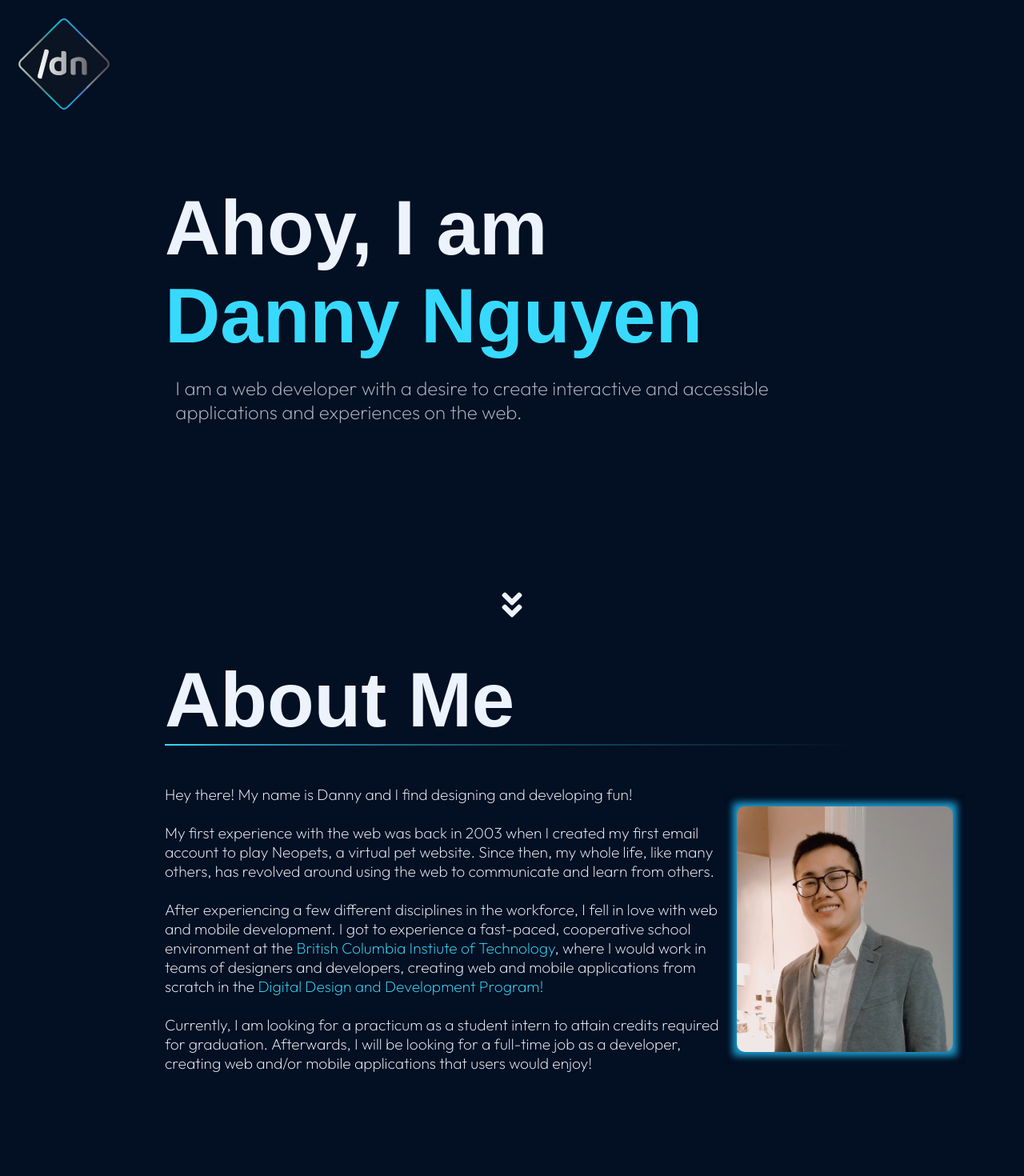
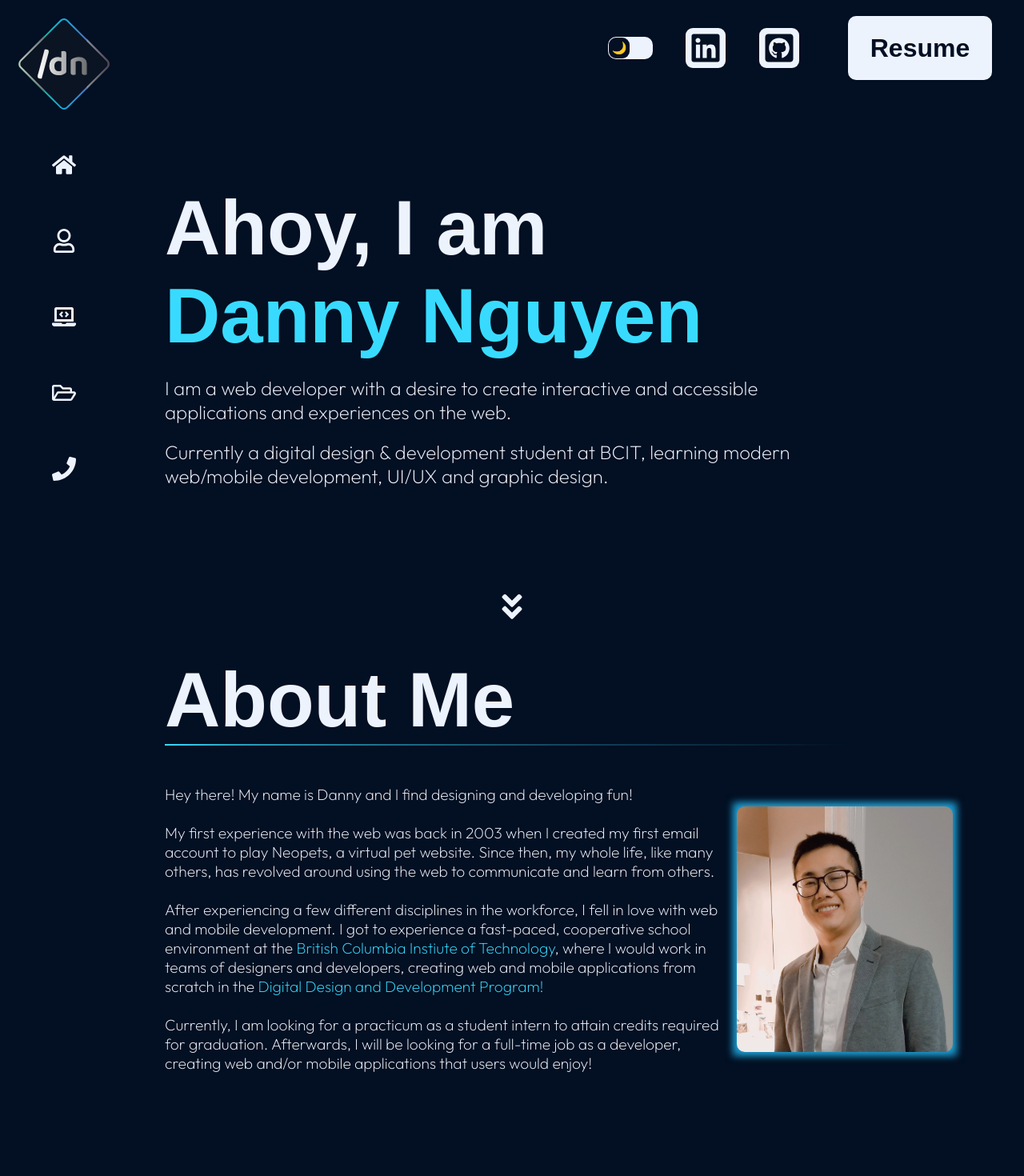
Before and after one commit to dnguyen130/portfolio, a Next.js app: page / in a window 1280 px wide. Shown: the top 1470 px of the page at 80% size. Built offline with nearby package versions, Linux system fonts and the light colour scheme; a web font is replaced by a local one.

Commit message:
removed observer and some extra imports

```diff
--- a/components/AboutMe/index.js
+++ b/components/AboutMe/index.js
@@ -4,8 +4,7 @@ import { useEffect } from "react";
 import { useTheme } from "../../utils/provider";
 import { site_theme } from "../../utils/variables";
 
-import { useAnimation, motion } from "framer-motion";
-import { useInView } from "react-intersection-observer";
+import { motion } from "framer-motion";
 
 const AboutMeCont = styled.div`
   display: flex;
@@ -56,18 +55,10 @@ const variants = {
 const AboutMe = ({}) => {
 
   const {theme} = useTheme();
-  const controls = useAnimation();
-  const [ref, inView] = useInView();
-
-  useEffect(() => {
-    if(inView) {
-      controls.start("visible"); }
-  }, [controls, inView]
-  )
 
   return (
     <AboutMeCont>
-      <motion.div ref={ref} animate={controls} initial="lefthidden" variants={variants} style={{width: "70%"}}>
+      <motion.div viewport={{once: true}} whileInView="visible" initial="lefthidden" variants={variants} style={{width: "70%"}}>
       <AboutMeText color={site_theme[theme].text}>
         Hey there! My name is Danny and I find designing and developing fun! <br/> <br/>
         My first experience with the web was back in 2003 when I created my first email account to play Neopets, a virtual pet website.
@@ -81,7 +72,7 @@ const AboutMe = ({}) => {
         as a developer, creating web and/or mobile applications that users would enjoy!
       </AboutMeText>
       </motion.div>
-      <motion.div ref={ref} animate={controls} initial="righthidden" variants={variants} style={{width: "30%"}}>
+      <motion.div viewport={{once: true}} whileInView="visible" initial="righthidden" variants={variants} style={{width: "30%"}}>
         <ImgCont scolor={site_theme[theme].background}>
           <AboutMeImage src="/profile.png" alt="Profile Picture" />
         </ImgCont>
--- a/components/Chevron/index.js
+++ b/components/Chevron/index.js
@@ -27,7 +27,9 @@ const Chevron = ({
   return(
     <ChevronCont clr={site_theme[theme].text} hvrclr={site_theme[theme].strong}>
       <motion.div animate={{y:-15}} transition={{repeat: Infinity, duration: 1, repeatType: "mirror"}}>
-      <FaAngleDoubleDown size="40px" />
+        <a href="#about">
+          <FaAngleDoubleDown size="40px" />
+        </a>
       </motion.div>
     </ChevronCont>
   )
--- a/components/HeroText/index.js
+++ b/components/HeroText/index.js
@@ -49,7 +49,7 @@ const HeroText = ({
 
   return (
     <HeroTextCont>
-      <motion.div animate="visible" variants={container} initial="hidden">
+      <motion.div variants={container} initial="hidden" whileInView="visible" viewport={{once:true}}>
         <motion.div variants={item}>
           <HeroTextHeading hcolor={site_theme[theme].text}>Ahoy, I am</HeroTextHeading>
         </motion.div>
--- a/components/PhoneCarousel/index.js
+++ b/components/PhoneCarousel/index.js
@@ -2,7 +2,7 @@ import styled from "styled-components";
 import { useTheme } from "../../utils/provider";
 import { site_theme } from "../../utils/variables";
 
-import { CarouselProvider, Slider, Slide, ButtonNext, ButtonBack, DotGroup, Dot } from "pure-react-carousel";
+import { CarouselProvider, Slider, Slide, ButtonNext, ButtonBack, Dot } from "pure-react-carousel";
 import 'pure-react-carousel/dist/react-carousel.es.css';
 import Image from "next/image";
 
--- a/components/Projects/index.js
+++ b/components/Projects/index.js
@@ -6,9 +6,7 @@ import PhoneCarousel from "../PhoneCarousel";
 import Carousel from "../Carousel";
 import Button from "../Button";
 
-import { useEffect } from "react";
-import { useAnimation, motion } from "framer-motion";
-import { useInView } from "react-intersection-observer";
+import { motion } from "framer-motion";
 
 const ProjectsWrapper = styled.div`
   display: flex;
@@ -95,46 +93,23 @@ const ButtonCont2 = styled.div`
   display: flex;
 `
 
-const container = {
-  visible: {
-    opacity: 1,
-    transition: {
-      ease: "easeOut",
-      duration: 1.5,
-      staggerChildren: 0.5
-    }
-  },
-  hidden: {
-    opacity: 0
-  }
-}
-
-const item = {
-  visible: {opacity: 1, y: 0,
-  transition: { ease: "easeOut", duration: 1}},
-  hidden: {opacity: 0, y: 50}
+const variants = {
+  visible: {opacity: 1, x: 0, transition: {ease: "easeOut", duration: 1}},
+  lefthidden: {opacity: 0, x: -100},
+  righthidden: {opacity: 0, x: 100}
 }
 
 const Projects = () => {
 
   const {theme} = useTheme();
-  const controls = useAnimation();
-  const [ref, inView] = useInView();
-
-  useEffect(() => {
-    if(inView) {
-      controls.start("visible"); }
-  }, [controls, inView]
-  )
 
   return(
     <ProjectsWrapper>
-      <motion.div ref={ref} animate={controls} initial="hidden" variants={container}>
       <ProjectsCont>
-        <motion.div variants={item}>
+        <motion.div variants={variants} initial="lefthidden" whileInView="visible" viewport={{once: true}}>
         <PhoneCarousel />
         </motion.div>
-        <motion.div variants={item}>
+        <motion.div variants={variants} initial="righthidden" whileInView="visible" viewport={{once: true}}>
         <ProjectDescriptionCont>
         <ProjectHeader headercolor={site_theme[theme].onme}>OnMe</ProjectHeader>
         <ProjectDescription desccolor={site_theme[theme].text}>
@@ -160,10 +135,10 @@ const Projects = () => {
         </motion.div>
       </ProjectsCont>
       <ProjectsCont2>
-      <motion.div variants={item}>
+      <motion.div variants={variants} initial="righthidden" whileInView="visible" viewport={{once: true}}>
         <Carousel />
       </motion.div>
-      <motion.div variants={item}>
+      <motion.div variants={variants} initial="lefthidden" whileInView="visible" viewport={{once: true}}>
         <ProjectDescriptionCont>
         <ProjectHeader2 headercolor={site_theme[theme].steady}>Steady</ProjectHeader2>
         <ProjectDescription desccolor={site_theme[theme].text}>
@@ -187,7 +162,6 @@ const Projects = () => {
         </ProjectDescriptionCont>
         </motion.div>
       </ProjectsCont2>
-      </motion.div>
     </ProjectsWrapper>
   )
 }
--- a/components/Toolkit/index.js
+++ b/components/Toolkit/index.js
@@ -1,5 +1,4 @@
 import styled from "styled-components";
-import { useEffect } from "react";
 
 import { useTheme } from "../../utils/provider";
 import { site_theme } from "../../utils/variables";
@@ -29,8 +28,7 @@ import {
 
 import { IoLogoHtml5, IoLogoCss3 } from "react-icons/io"
 
-import { useAnimation, motion } from "framer-motion";
-import { useInView } from "react-intersection-observer";
+import { motion } from "framer-motion";
 
 const ToolkitCont = styled.div`
   display: flex;
@@ -132,18 +130,10 @@ const item = {
 const Toolkit = ({}) => {
 
   const {theme} = useTheme();
-  const controls = useAnimation();
-  const [ref, inView] = useInView();
-
-  useEffect(() => {
-    if(inView) {
-      controls.start("visible"); }
-  }, [controls, inView]
-  )
 
   return (
     <ToolkitCont>
-      <motion.div ref={ref} animate={controls} initial="hidden" variants={container}>
+      <motion.div whileInView="visible" viewport={{once: true}} initial="hidden" variants={container}>
         <motion.div variants={item}>
           <Toolheader headcolor={site_theme[theme].text}>Design</Toolheader>
           <Toolbar bargrad1={site_theme[theme].gray} bargrad2={site_theme[theme].background}>
--- a/package.json
+++ b/package.json
@@ -15,7 +15,6 @@
     "react": "17.0.2",
     "react-dom": "17.0.2",
     "react-icons": "^4.3.1",
-    "react-intersection-observer": "^8.33.1",
     "react-is": "^17.0.2",
     "react-switch": "^6.0.0",
     "styled-components": "^5.3.3"
--- a/pages/index.js
+++ b/pages/index.js
@@ -75,7 +75,7 @@ export default function Home() {
 
   const [checked, setChecked] = useState(false);
   const {theme, setTheme} = useTheme();
-  const [loaded, setLoaded] = useState(false);
+  const [loaded, setLoaded] = useState(true);
   // const controls = useAnimation();
   // const [ref, inView] = useInView(); ANI STUFF
 
```
Also changed, not shown: 1 other file (tests, documents, lock files or other folders).
